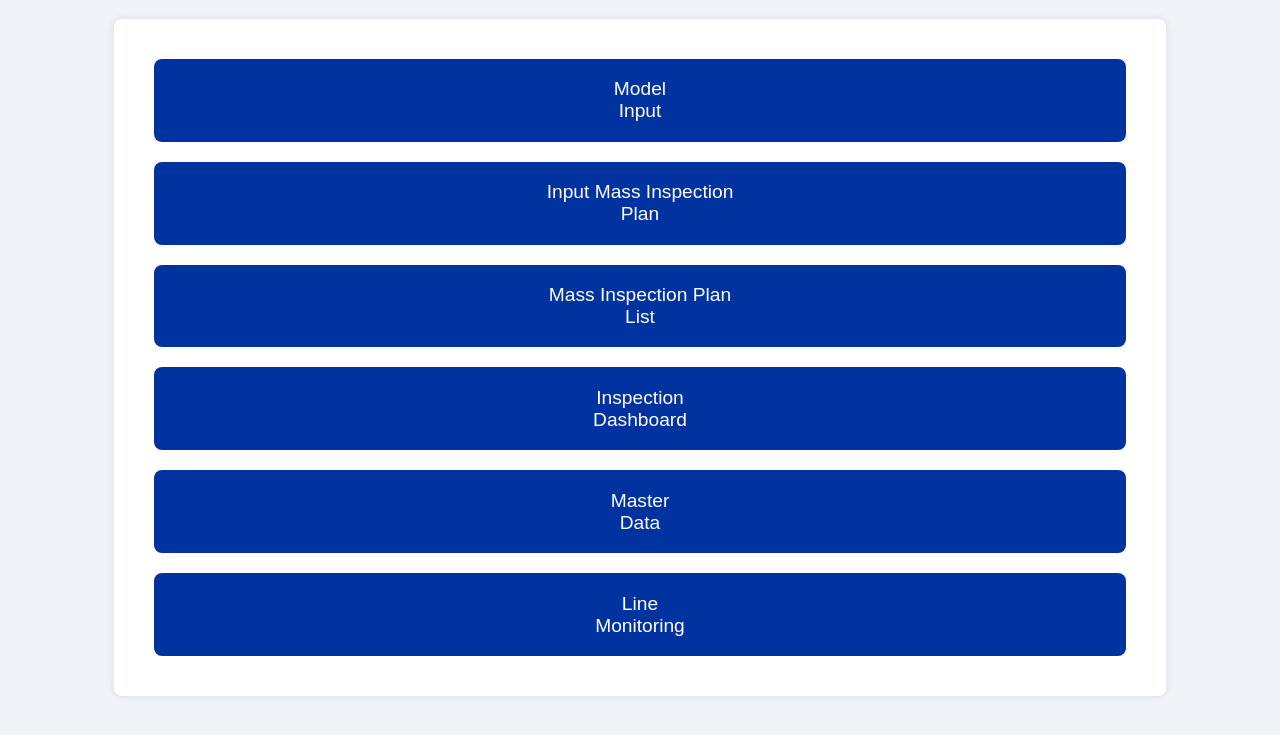
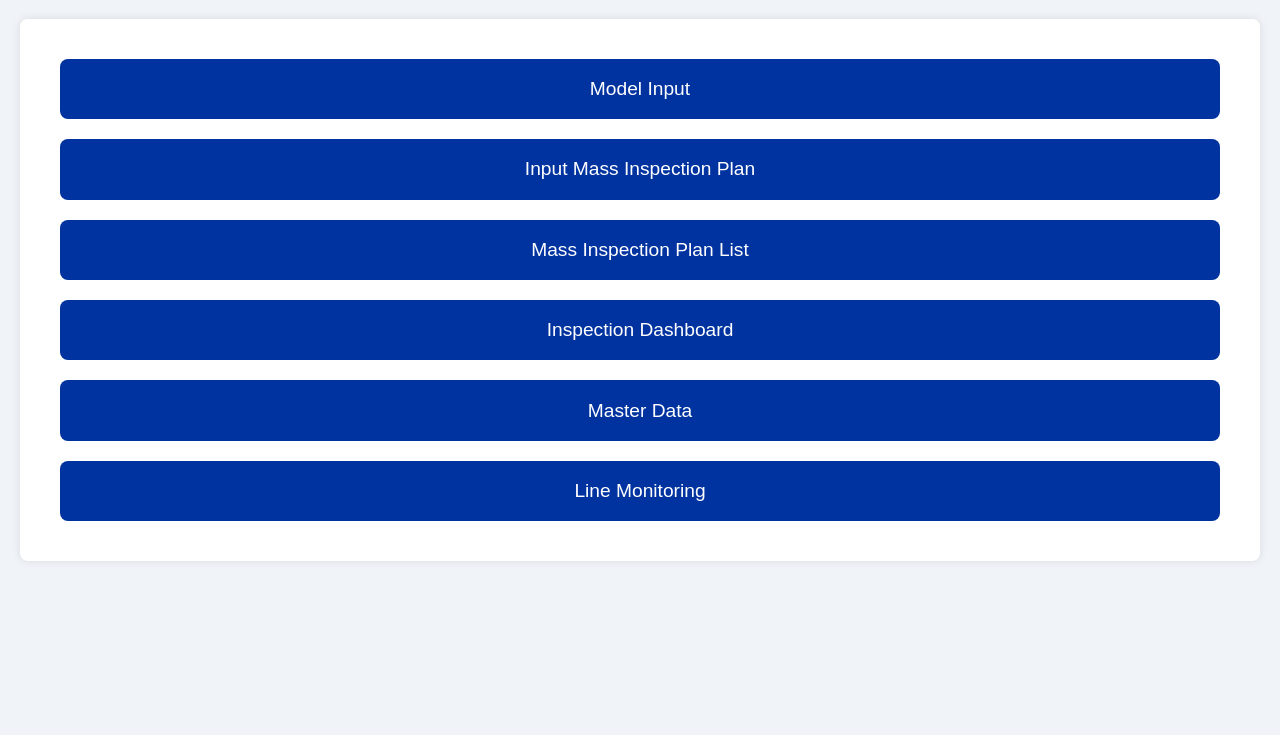
Before and after one commit to JuniorFreitas16/mips-final, a website: page index.html in a window 1280 px wide. Shown: the part 61-796 px from the top of the page. Drawn offline with Linux system fonts and the light colour scheme.

Commit message:
Atualizar o index.css

```diff
--- a/index.css
+++ b/index.css
@@ -23,7 +23,7 @@ body {
 }
 
 .container {
-  width: 80%;
+  width: 95%;
   height: 100%;
   margin: auto;
   padding: 20px;
@@ -67,27 +67,32 @@ nav ul li a {
 }
 
 a.one{
-  padding: 2% 45%;
+  padding: 1em 10em;
   border-radius: 8px;
 }
 
 a.two{
-  padding: 2% 40%;
+  padding: 1em 10em;
   border-radius: 8px;
 }
 
 a.three{
-  padding: 2% 40%;
+  padding: 1em 10em;
   border-radius: 8px;
 }
 
 a.four{
-  padding: 2% 45%;
+  padding: 1em 10em;
   border-radius: 8px;
 }
 
 a.five{
-  padding: 2% 45%;
+  padding: 1em 10em;
+  border-radius: 8px;
+}
+
+a.six{
+  padding: 1em 10em;
   border-radius: 8px;
 }
 
```
